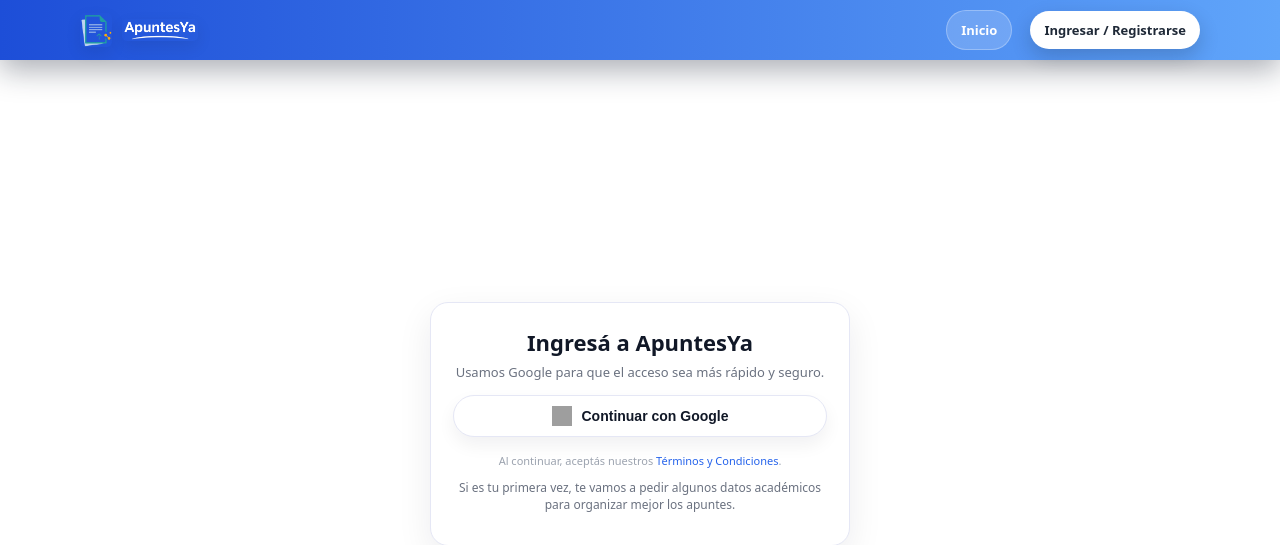
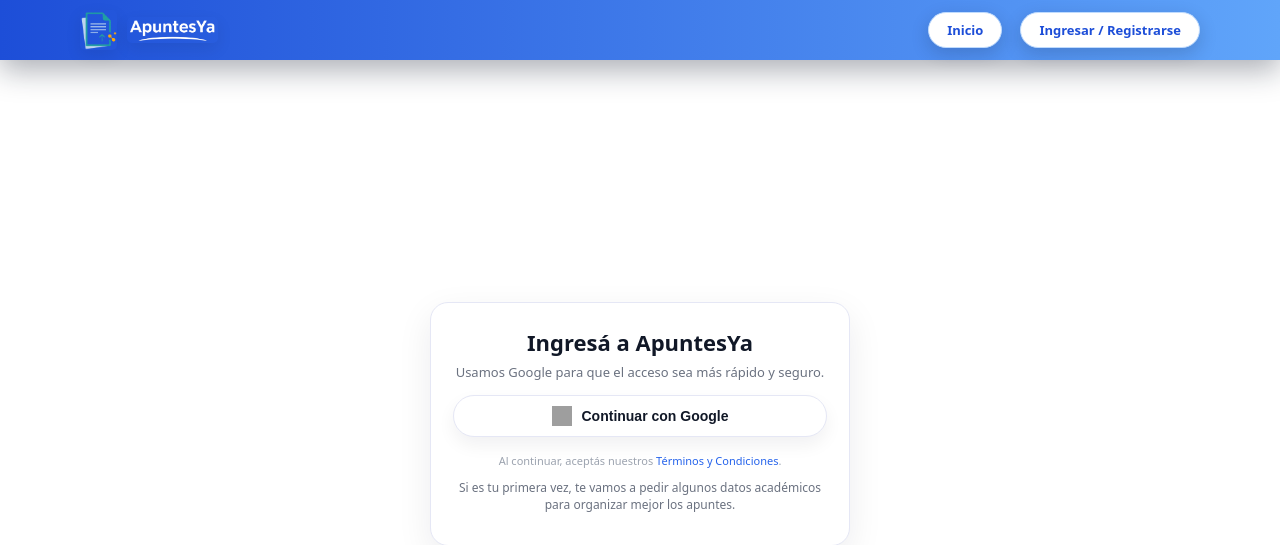
Before and after one commit to francozapata/APUNTESYAFINAL, a Flask app: a page that uses apuntesya2/templates/base.html in a window 1280 px wide. Shown: the top 545 px of the page. Run offline with Flask 3, Linux system fonts and the light colour scheme; the visitor is signed in with stand-in values (Sample User, id 1); some libraries are stand-ins or nearby versions; grey boxes are pictures that could not be loaded.

Commit message:
AJUSTESSSS

```diff
--- a/apuntesya2/templates/base.html
+++ b/apuntesya2/templates/base.html
@@ -42,14 +42,15 @@
       align-items: center;
     }
 
+    /* logo apenas más grande */
     .brand-logo-img {
-      height: 34px;
+      height: 40px;
       width: auto;
       display: block;
     }
 
     .brand-logo1-img {
-      height: 22px;
+      height: 26px;
       width: auto;
       display: block;
     }
@@ -62,33 +63,45 @@
       justify-content: flex-end;
     }
 
+    /* TODOS LOS BOTONES IGUALES */
     .nav-actions .btn {
       border-radius: 999px;
-      padding-inline: 14px;
+      padding: 8px 18px;
       font-size: 13px;
       font-weight: 600;
       white-space: nowrap;
+      background: #ffffff;
+      color: #1d4ed8;
+      border: 1px solid #bfdbfe;
+      box-shadow: 0 6px 18px rgba(15, 23, 42, 0.18);
+      text-decoration: none;
+      transition: 0.15s;
     }
 
-    .nav-actions .btn.secondary {
-      background: #ffffff;
-      color: #1f2937;
-      border: none;
-      box-shadow: 0 8px 20px rgba(15, 23, 42, 0.20);
+    .nav-actions .btn:hover {
+      background: #eff6ff;
+      transform: translateY(-1px);
+      box-shadow: 0 10px 24px rgba(15, 23, 42, 0.24);
     }
 
-    .nav-actions .btn.secondary:hover {
-      transform: translateY(-1px);
+    /* que secondary y ghost no cambien estilo */
+    .nav-actions .btn.secondary,
+    .nav-actions .btn.ghost {
+      background: #ffffff;
+      color: #1d4ed8;
+      border: 1px solid #bfdbfe;
+      box-shadow: 0 6px 18px rgba(15, 23, 42, 0.18);
     }
 
     .nav-profile-link {
       display: inline-flex;
       align-items: center;
       justify-content: center;
-      padding: 2px;
+      padding: 3px;
       border-radius: 999px;
-      background: rgba(15, 23, 42, 0.18);
-      border: 1px solid rgba(255, 255, 255, 0.6);
+      background: rgba(255, 255, 255, 0.2);
+      border: 1px solid #bfdbfe;
+      box-shadow: 0 6px 18px rgba(15, 23, 42, 0.18);
     }
 
     .nav-profile-pic {
@@ -138,7 +151,7 @@
       margin-left: 8px;
     }
 
-    /* ---------- CONTACT WIDGET (posiciones básicas, estilos ya definidos en CSS general) ---------- */
+    /* ---------- CONTACT WIDGET (posiciones básicas) ---------- */
     #contact-widget-button {
       position: fixed;
       bottom: 24px;
@@ -252,17 +265,17 @@
       </div>
 
       <div class="nav-actions">
-        <a href="{{ url_for('index') }}" class="btn ghost">Inicio</a>
+        <a href="{{ url_for('index') }}" class="btn">Inicio</a>
 
         {% if current_user.is_authenticated %}
         <a href="{{ url_for('upload_note') }}" class="btn">Subir apunte</a>
-        <a href="{{ url_for('profile') }}" class="btn secondary">Perfil</a>
+        <a href="{{ url_for('profile') }}" class="btn">Perfil</a>
 
         {% if current_user.is_admin %}
-        <a href="{{ url_for('admin_hub') }}" class="btn ghost">Administrar</a>
+        <a href="{{ url_for('admin_hub') }}" class="btn">Administrar</a>
         {% endif %}
 
-        <a href="{{ url_for('logout') }}" class="btn ghost">Salir</a>
+        <a href="{{ url_for('logout') }}" class="btn">Salir</a>
 
         <a href="{{ url_for('profile') }}" class="nav-profile-link" aria-label="Ver perfil">
           <img
@@ -270,7 +283,7 @@
             class="nav-profile-pic" alt="Foto de perfil">
         </a>
         {% else %}
-        <a href="{{ url_for('login') }}" class="btn secondary">Ingresar / Registrarse</a>
+        <a href="{{ url_for('login') }}" class="btn">Ingresar / Registrarse</a>
         {% endif %}
       </div>
     </div>
```
